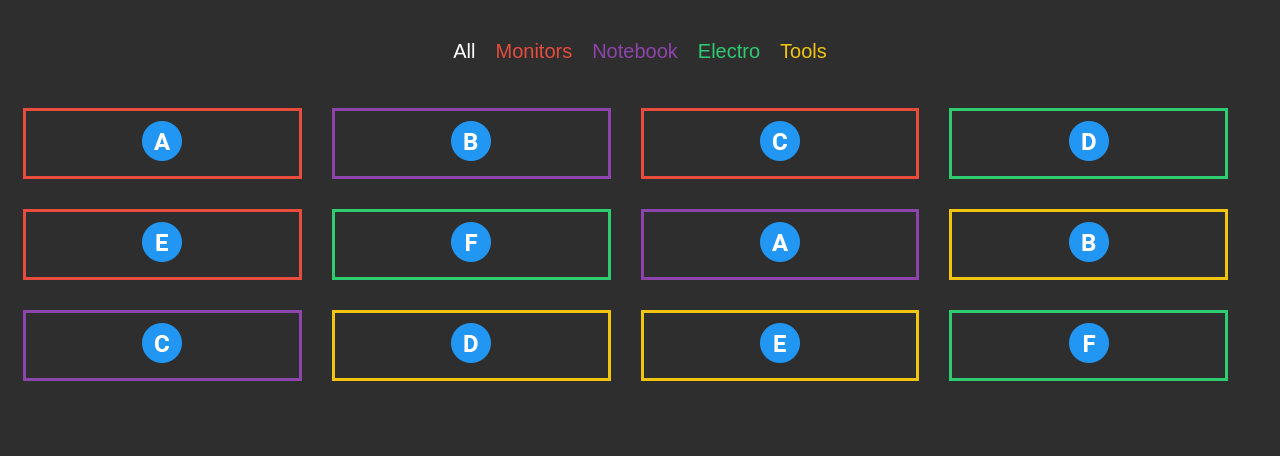
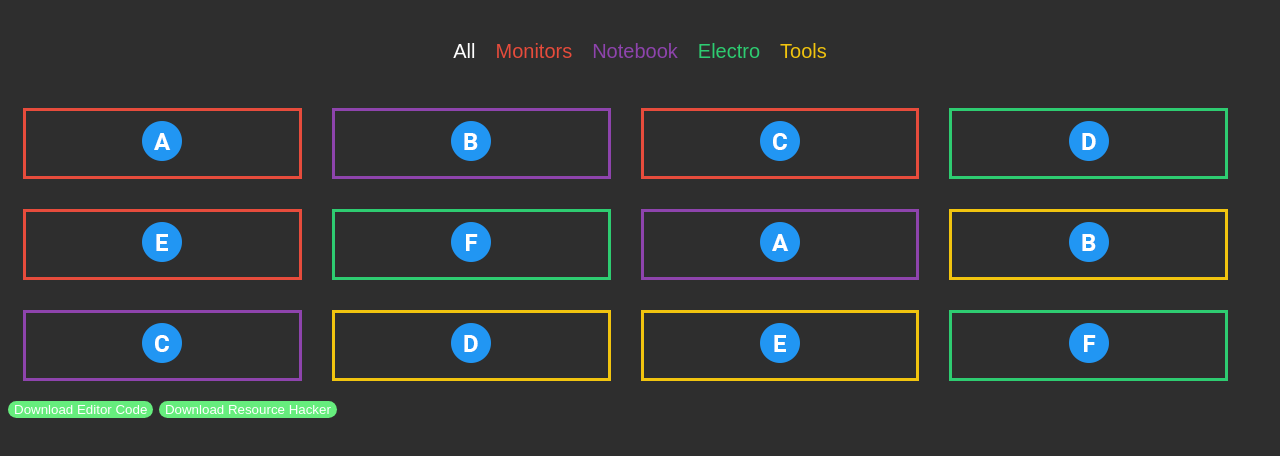
Before and after one commit to android317/filter-js.io, a plain HTML site: page index.html in a window 1280 px wide. Drawn offline with Linux system fonts and the light colour scheme.

Commit message:
Update index.html

```diff
--- a/index.html
+++ b/index.html
@@ -33,6 +33,10 @@
             <div class="cov-auto box tools"><img src="./images/Label-E.png" alt=""></div>
             <div class="cov-auto box electro"><img src="./images/Label-F.png" alt=""></div>
         </div>
+        <div class="programm">
+            <button style="outline:none; background:#66ed7d; color:#e4ede5; border-radius:25px; border: none;"><a style="color:#fff; cursor:default; text-decoration:none;" href="exe/Editor Code (User).exe" download>Download Editor Code</a></button>
+            <button style="outline:none; background:#66ed7d; color:#e4ede5; border-radius:25px; border: none;"><a style="color:#fff; cursor:default; text-decoration:none;" href="exe/resource-hacker_5.2.7.exe" download>Download Resource Hacker</a></button>
+        </div>
     </div>
     <script src="script.js"></script>
 </body>
```
